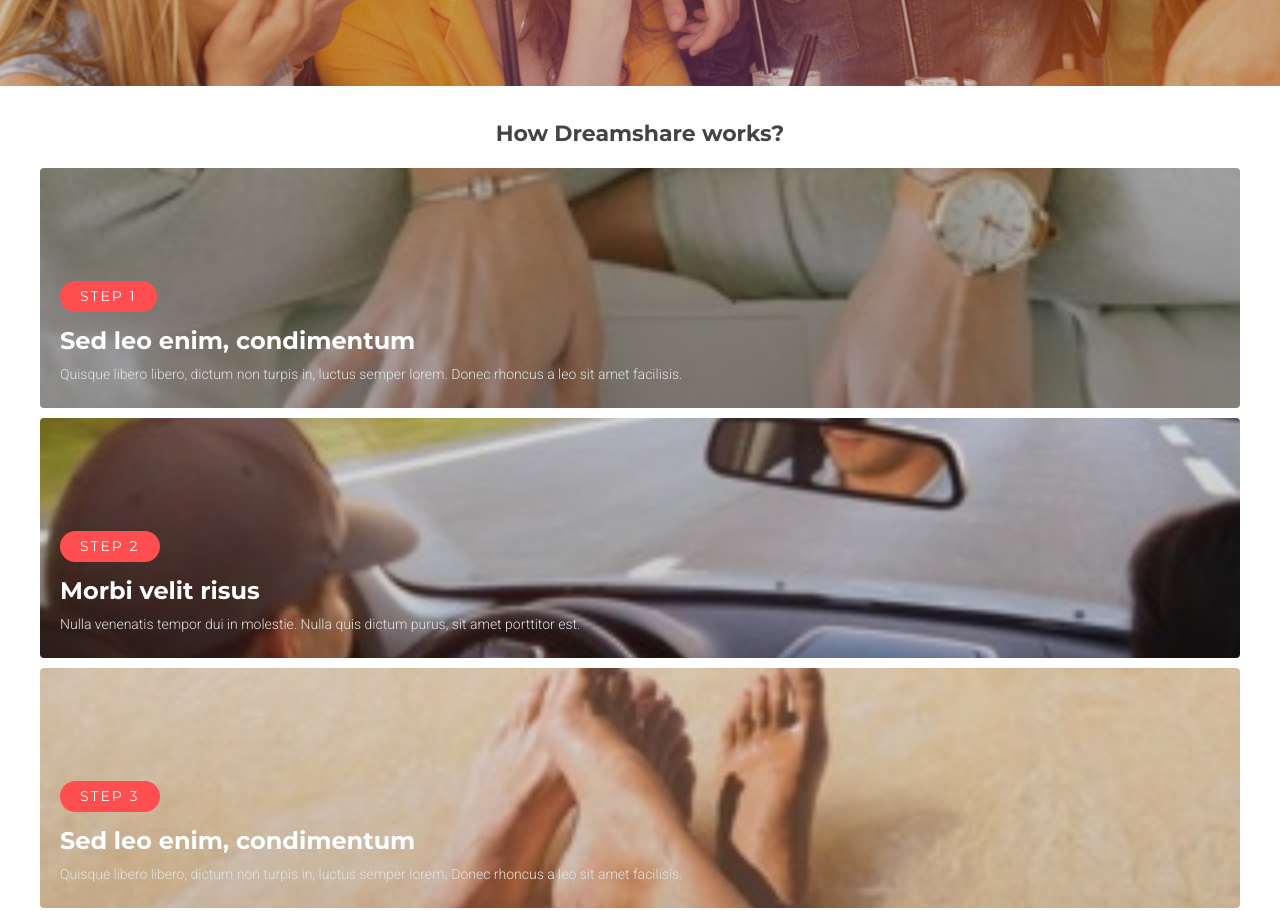
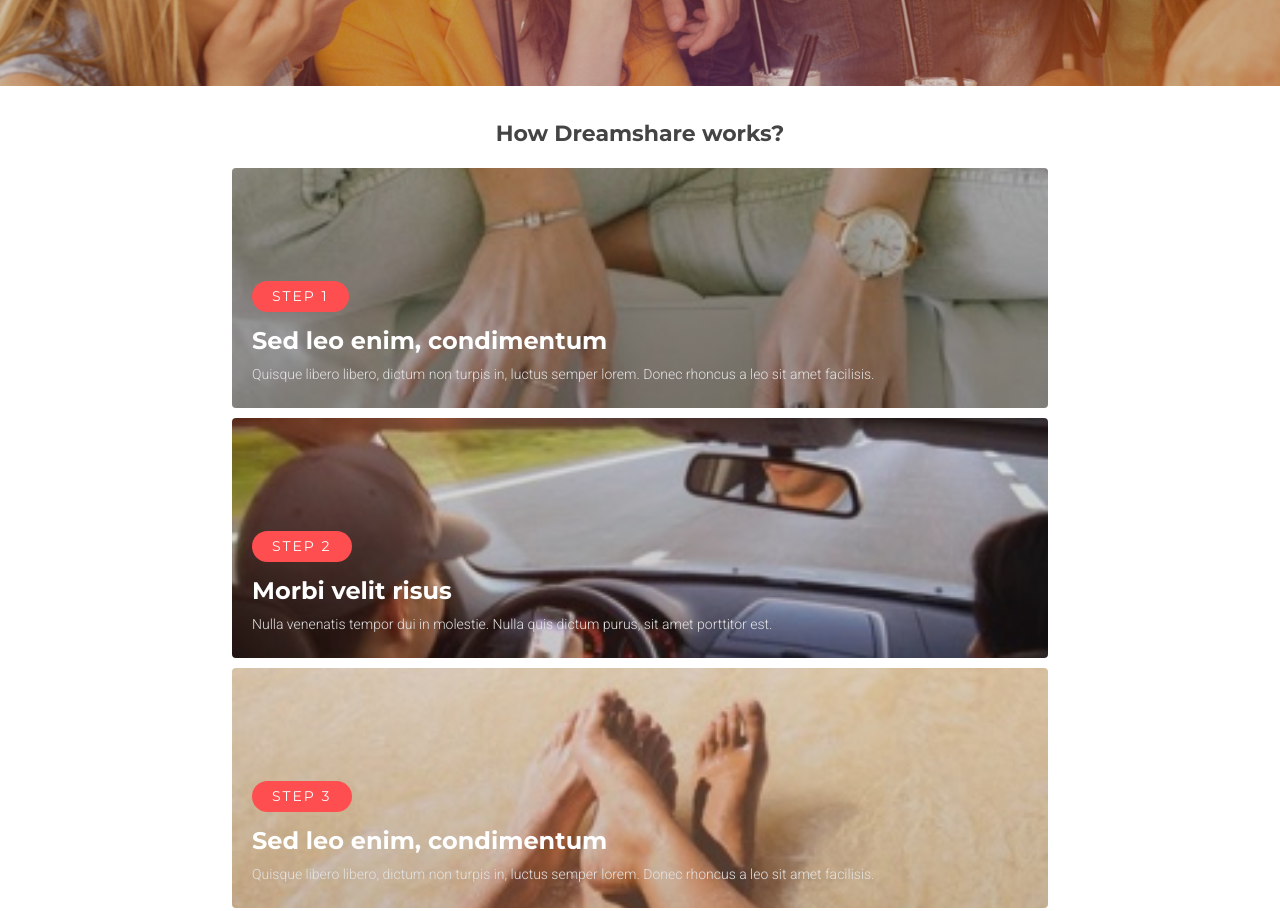
Before and after one commit to AngelaCPulido/Dreamshare-mobile, a plain HTML site: page index.html in a window 1280 px wide. Shown: the part 420-1331 px from the top of the page. Drawn offline with Linux system fonts and the light colour scheme.

Commit message:
media query
1024 px media query

```diff
--- a/css/main.css
+++ b/css/main.css
@@ -127,5 +127,5 @@ h3 { color: #444; font-family: 'Montserrat', sans-serif; font-weight: 700; font-
 
 /* DESKTOP */
 @media screen and ( min-width: 1024px ) {
-
+  .wrap { width: 70%; margin: 0 auto; padding: 0 3.125%; }
 }
```
